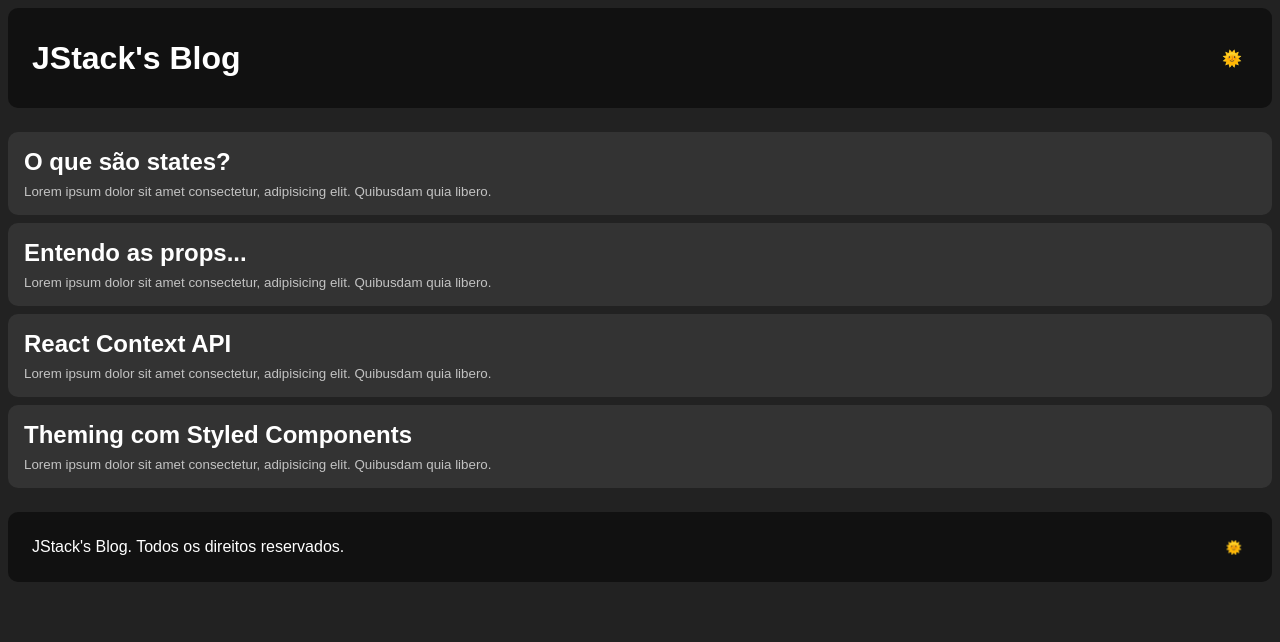
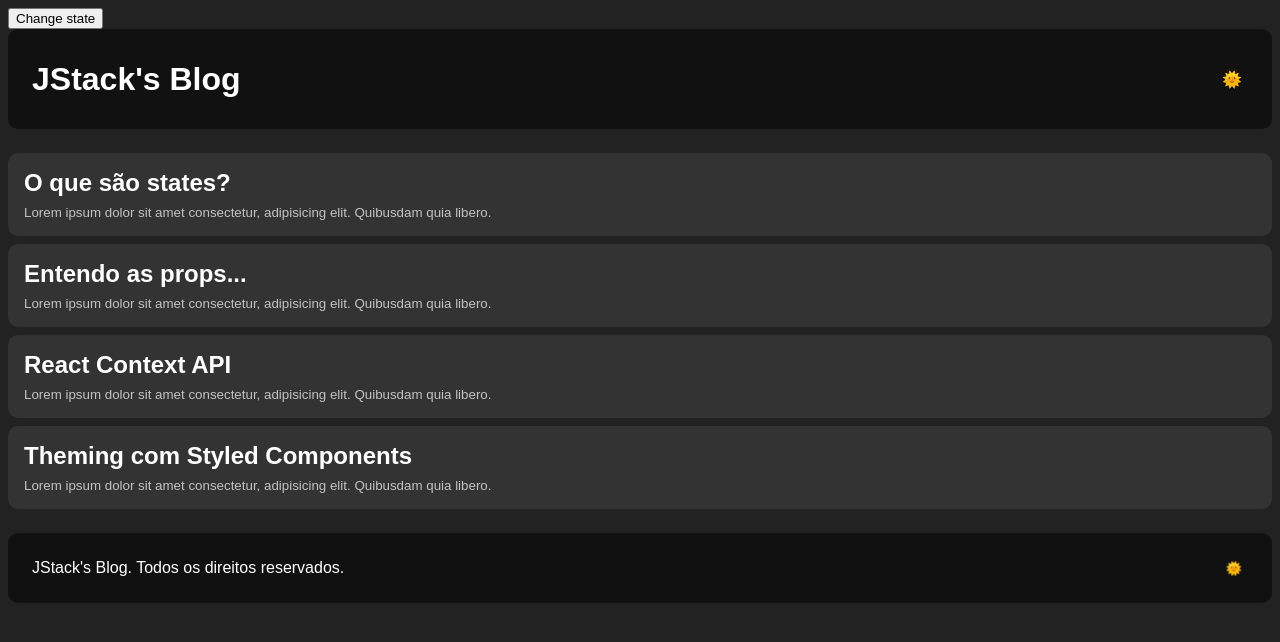
Before and after one commit to NicolasOliveira861/jstack-class-components, a React app: page / in a window 1280 px wide. Shown: the top 642 px of the page. Built offline with nearby package versions, Linux system fonts and the light colour scheme.

Commit message:
feat: ends class component module

```diff
--- a/src/App.js
+++ b/src/App.js
@@ -8,6 +8,10 @@ import Layout from './components/Layout';
 import themes from './styles/themes';
 
 class App extends Component {
+  state = {
+    changed: false,
+  };
+
   componentDidMount() {
     console.log('componentDidMount executed!');
   }
@@ -20,14 +24,35 @@ class App extends Component {
     });
   }
 
+  componentDidCatch(error, info) {
+    console.log({
+      error,
+      info,
+    });
+  }
+
+  shouldComponentUpdate(nextProps, nextState) {
+    console.log({
+      currentState: this.state,
+      nextState,
+      nextProps,
+    });
+
+    return true;
+  }
+
   render() {
     return (
       <ThemeProvider>
+        <button onClick={() => this.setState({ changed: true })}>
+          Change state
+        </button>
         <ThemeContext.Consumer>
           {({ theme }) => (
             <StyledThemeProvider theme={themes[theme] || themes.dark}>
               <GlobalStyle />
               <Layout />
+              {/* {theme === 'dark' && <Layout />} */}
             </StyledThemeProvider>
           )}
         </ThemeContext.Consumer>
--- a/src/components/Header/index.js
+++ b/src/components/Header/index.js
@@ -3,22 +3,38 @@ import { ThemeContext } from '../../contexts/ThemeContext';
 
 import { Container } from './styles';
 
-export default class Header extends Component {
+function HOC(HeaderComponent) {
+  return class Component extends React.Component {
+    render() {
+      return (
+        <ThemeContext.Consumer>
+          {(value) => <HeaderComponent {...value} />}
+        </ThemeContext.Consumer>
+      );
+    }
+  };
+}
+
+class Header extends Component {
+  componentDidUpdate(prevProps, prevState) {
+    if (this.props.theme !== prevProps.theme) {
+      console.log('Tema mudou!');
+    }
+  }
+
   render() {
     return (
-      <ThemeContext.Consumer>
-        {({ theme, handleToggleTheme }) => (
-          <Container>
-            <h1>JStack's Blog</h1>
-            <button type="button" onClick={handleToggleTheme}>
-              {theme === 'dark' ? '🌞' : '🌚'}
-            </button>
-          </Container>
-        )}
-      </ThemeContext.Consumer>
+      <Container>
+        <h1>JStack's Blog</h1>
+        <button type="button" onClick={this.props.handleToggleTheme}>
+          {this.props.theme === 'dark' ? '🌞' : '🌚'}
+        </button>
+      </Container>
     );
   }
 }
+
+export default HOC(Header);
 
 // Header.propTypes = {
 //   selectedTheme: PropTypes.string.isRequired,
--- a/src/components/Layout/index.js
+++ b/src/components/Layout/index.js
@@ -4,7 +4,20 @@ import Header from '../Header';
 import PostsList from '../PostsList';
 import Footer from '../Footer';
 
-export default function Layout() {
+export default class Layout extends React.Component {
+  componentDidMount() {
+    document.addEventListener('scroll', this.handleScroll);
+  }
+
+  componentWillUnmount() {
+    document.removeEventListener('scroll', this.handleScroll);
+  }
+
+  handleScroll = () => {
+    console.log('scrolled...');
+  };
+
+  render() {
     return (
       <>
         <Header />
@@ -13,3 +26,15 @@ export default function Layout() {
       </>
     );
   }
+}
+
+// export default function Layout() {
+//   return (
+//     <>
+//       {undefined.map((item) => item)} FORCE ERROR -> componentDidCatch
+//       <Header />
+//       <PostsList />
+//       <Footer />
+//     </>
+//   );
+// }
--- a/src/contexts/ThemeContext.js
+++ b/src/contexts/ThemeContext.js
@@ -2,22 +2,58 @@ import React, { createContext, useState } from 'react';
 
 export const ThemeContext = createContext();
 
-export function ThemeProvider({ children }) {
-  const [theme, setTheme] = useState('dark');
+export class ThemeProvider extends React.Component {
+  state = {
+    theme: JSON.parse(localStorage.getItem('theme')) || 'dark',
+  };
 
-  function handleToggleTheme() {
-    setTheme((prevState) => (prevState === 'dark' ? 'light' : 'dark'));
+  componentDidUpdate(prevProps, prevState) {
+    if (prevState.theme !== this.state.theme) {
+      console.log('mudou!');
+    }
   }
 
+  handleToggleTheme = () => {
+    this.setState(
+      (prevState) => ({ theme: prevState.theme === 'dark' ? 'light' : 'dark' }),
+      () => {
+        console.log(this.state);
+
+        localStorage.setItem('theme', JSON.stringify(this.state.theme));
+      } // Função executada assim que o state atualizar
+    );
+  };
+
+  render() {
     return (
       <ThemeContext.Provider
         value={{
-        theme,
-        setTheme,
-        handleToggleTheme,
+          theme: this.state.theme,
+          handleToggleTheme: this.handleToggleTheme,
         }}
       >
-      {children}
+        {this.props.children}
       </ThemeContext.Provider>
     );
   }
+}
+
+// export function ThemeProvider({ children }) {
+//   const [theme, setTheme] = useState('dark');
+
+//   function handleToggleTheme() {
+//     setTheme((prevState) => (prevState === 'dark' ? 'light' : 'dark'));
+//   }
+
+//   return (
+//     <ThemeContext.Provider
+//       value={{
+//         theme,
+//         setTheme,
+//         handleToggleTheme,
+//       }}
+//     >
+//       {children}
+//     </ThemeContext.Provider>
+//   );
+// }
```
Lines whose indentation alone changed are shown as unchanged.
